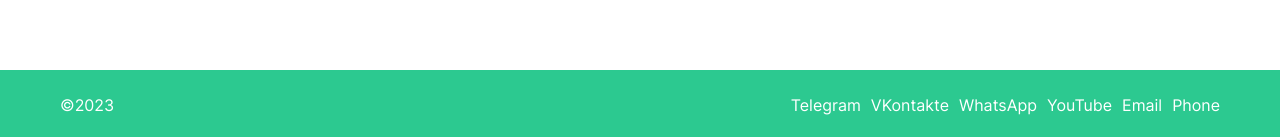
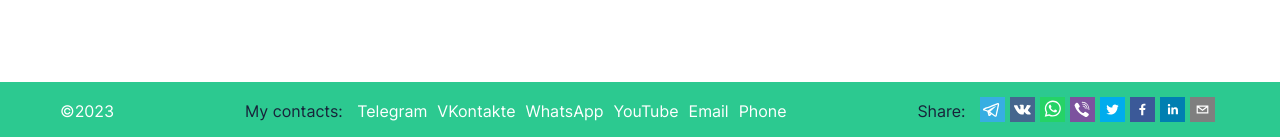
Before and after one commit to EvgenyLeukhin/nextjs-starter, a Next.js app: page / in a window 1280 px wide. Shown: the part 660-797 px from the top of the page. Built offline with nearby package versions, Linux system fonts and the light colour scheme.

Commit message:
Update Footer, Add sharing

```diff
--- a/components/layout/Footer/Footer.module.scss
+++ b/components/layout/Footer/Footer.module.scss
@@ -1,12 +1,12 @@
 .Footer {
   flex-shrink: 0;
-  padding-top: 10px;
-  padding-bottom: 10px;
+  padding-top: 15px;
+  padding-bottom: 15px;
   background-color: $success;
   color: white;
-  @include mobile {
-    padding-top: 20px;
-    padding-bottom: 20px;
+  @include laptop {
+    padding-top: 35px;
+    padding-bottom: 35px;
   }
 
   // .container
@@ -14,7 +14,8 @@
     display: flex;
     align-items: center;
     justify-content: space-between;
-    @include mobile {
+    @include laptop {
+      position: relative;
       flex-direction: column;
       align-items: flex-start;
     }
@@ -22,15 +23,36 @@
 
   &__copyright {
     color: inherit;
+    @include laptop {
+      position: absolute;
+      right: 20px;
+      bottom: 0;
+      height: 28px;
+      display: inline-flex;
+      align-items: center;
+    }
+    @include mobile {
+      right: 15px;
+    }
   }
 
-  &__socials {
+  &__contacts {
     display: flex;
+    align-items: center;
+    @include laptop {
+      margin-bottom: 30px;
+    }
+    & > span {
+      display: inline-flex;
+      color: $text-color;
+      margin-right: 10px;
+    }
+    & > ul {
+      display: flex;
+      flex-wrap: wrap;
       list-style: none;
-    @include mobile {
-      padding-left: 0;
-      margin-bottom: 0;
-    }
+      margin: 0;
+      padding: 0;
 
       li {
         margin-right: 10px;
@@ -50,3 +72,14 @@
       }
     }
   }
+
+  &__sharingList {
+    display: flex;
+    list-style: none;
+    padding-left: 0;
+
+    & > li {
+      margin-right: 5px;
+    }
+  }
+}
--- a/components/layout/Footer/Footer.tsx
+++ b/components/layout/Footer/Footer.tsx
@@ -1,7 +1,6 @@
-import socialList from '@/consts/socialList';
 import Container from '../Container/Container';
-import { TSocial } from '@/types/common';
 import styles from './Footer.module.scss';
+import { Contacts, Sharing } from './parts';
 
 const Footer = () => {
   const date = new Date();
@@ -13,19 +12,9 @@ const Footer = () => {
           &copy;{date.getFullYear()}
         </span>
 
-        <ul className={styles.Footer__socials}>
-          {socialList.map((social: TSocial, index) => {
-            const { title, link } = social;
+        <Contacts />
 
-            return (
-              <li key={index + link}>
-                <a href={link} target='_blank' rel='noreferrer'>
-                  {title}
-                </a>
-              </li>
-            );
-          })}
-        </ul>
+        <Sharing />
       </Container>
     </footer>
   );
--- /dev/null
+++ b/components/layout/Footer/parts/Contacts/Contacts.module.scss
@@ -0,0 +1,36 @@
+.Contacts {
+  display: flex;
+  align-items: center;
+  @include laptop {
+    margin-bottom: 30px;
+  }
+  & > span {
+    display: inline-flex;
+    color: $text-color;
+    margin-right: 10px;
+  }
+  & > ul {
+    display: flex;
+    flex-wrap: wrap;
+    list-style: none;
+    margin: 0;
+    padding: 0;
+
+    li {
+      margin-right: 10px;
+      margin-bottom: 0;
+      &:last-child {
+        margin-right: 0;
+      }
+
+      a {
+        color: white;
+        text-decoration: none;
+
+        &:hover {
+          color: $primary;
+        }
+      }
+    }
+  }
+}
--- /dev/null
+++ b/components/layout/Footer/parts/Contacts/Contacts.tsx
@@ -0,0 +1,26 @@
+import socialList from '@/consts/socialList';
+import { TSocial } from '@/types/common';
+import styles from './Contacts.module.scss';
+
+const Contacts = () => {
+  return (
+    <div className={styles.Contacts}>
+      <span>My contacts:&nbsp;</span>
+      <ul>
+        {socialList.map((social: TSocial, index) => {
+          const { title, link } = social;
+
+          return (
+            <li key={index + link}>
+              <a href={link} target='_blank' rel='noreferrer'>
+                {title}
+              </a>
+            </li>
+          );
+        })}
+      </ul>
+    </div>
+  );
+};
+
+export default Contacts;
--- /dev/null
+++ b/components/layout/Footer/parts/Sharing/Sharing.module.scss
@@ -0,0 +1,21 @@
+.Sharing {
+  display: flex;
+  align-items: center;
+  outline: 1px;
+  span {
+    display: inline-flex;
+    margin-right: 10px;
+    color: $text-color;
+  }
+
+  &__list {
+    display: flex;
+    list-style: none;
+    margin: 0;
+    padding: 0;
+
+    & > li {
+      margin-right: 5px;
+    }
+  }
+}
--- /dev/null
+++ b/components/layout/Footer/parts/Sharing/Sharing.tsx
@@ -0,0 +1,88 @@
+import {
+  EmailShareButton,
+  EmailIcon,
+  FacebookIcon,
+  FacebookShareButton,
+  LinkedinShareButton,
+  LinkedinIcon,
+  TelegramShareButton,
+  TelegramIcon,
+  TwitterShareButton,
+  TwitterIcon,
+  ViberShareButton,
+  ViberIcon,
+  VKShareButton,
+  VKIcon,
+  WhatsappShareButton,
+  WhatsappIcon,
+  // MailruShareButton,
+  // MailruIcon,
+  // OKShareButton,
+  // OKIcon,
+} from 'react-share';
+import styles from './Sharing.module.scss';
+
+const Sharing = () => {
+  const iconSize = 25;
+  const siteUrl = 'https://github.com/EvgenyLeukhin/nextjs-starter';
+
+  return (
+    <div className={styles.Sharing}>
+      <span>Share:&nbsp;</span>
+      <ul className={styles.Sharing__list}>
+        <li>
+          <TelegramShareButton url={siteUrl}>
+            <TelegramIcon size={iconSize} />
+          </TelegramShareButton>
+        </li>
+        <li>
+          <VKShareButton url={siteUrl}>
+            <VKIcon size={iconSize} />
+          </VKShareButton>
+        </li>
+        <li>
+          <WhatsappShareButton url={siteUrl}>
+            <WhatsappIcon size={iconSize} />
+          </WhatsappShareButton>
+        </li>
+        <li>
+          <ViberShareButton url={siteUrl}>
+            <ViberIcon size={iconSize} />
+          </ViberShareButton>
+        </li>
+        <li>
+          <TwitterShareButton url={siteUrl}>
+            <TwitterIcon size={iconSize} />
+          </TwitterShareButton>
+        </li>
+        <li>
+          <FacebookShareButton url={siteUrl}>
+            <FacebookIcon size={iconSize} />
+          </FacebookShareButton>
+        </li>
+        <li>
+          <LinkedinShareButton url={siteUrl}>
+            <LinkedinIcon size={iconSize} />
+          </LinkedinShareButton>
+        </li>
+        <li>
+          <EmailShareButton url={siteUrl}>
+            <EmailIcon size={iconSize} />
+          </EmailShareButton>
+        </li>
+        {/* <li>
+        <OKShareButton url={siteUrl}>
+          <OKIcon size={iconSize} />
+        </OKShareButton>
+      </li> */}
+        {/* <li>
+        <MailruShareButton url={siteUrl}>
+          <MailruIcon size={iconSize} />
+        </MailruShareButton>
+      </li> */}
+      </ul>
+    </div>
+  );
+};
+
+export default Sharing;
--- /dev/null
+++ b/components/layout/Footer/parts/index.ts
@@ -0,0 +1,4 @@
+import Contacts from './Contacts/Contacts';
+import Sharing from './Sharing/Sharing';
+
+export { Contacts, Sharing };
--- a/components/pages/home/ToDoList/ToDoList.tsx
+++ b/components/pages/home/ToDoList/ToDoList.tsx
@@ -130,6 +130,7 @@ export default function ToDoList() {
         <li>React-device-detect ---</li>
         <li>React-reveal (animations) ---</li>
         <li>Multi-lang ---</li>
+        <li>React-share ---</li>
       </ul>
 
       <h2>On future</h2>
--- a/package.json
+++ b/package.json
@@ -38,7 +38,8 @@
     "next": "13.1.6",
     "normalize.css": "^8.0.1",
     "react": "18.2.0",
-    "react-dom": "18.2.0"
+    "react-dom": "18.2.0",
+    "react-share": "^4.4.1"
   },
   "devDependencies": {
     "@next/bundle-analyzer": "^13.1.6",
```
Also changed, not shown: 1 other file (tests, documents, lock files or other folders). Lines whose indentation alone changed are shown as unchanged.
